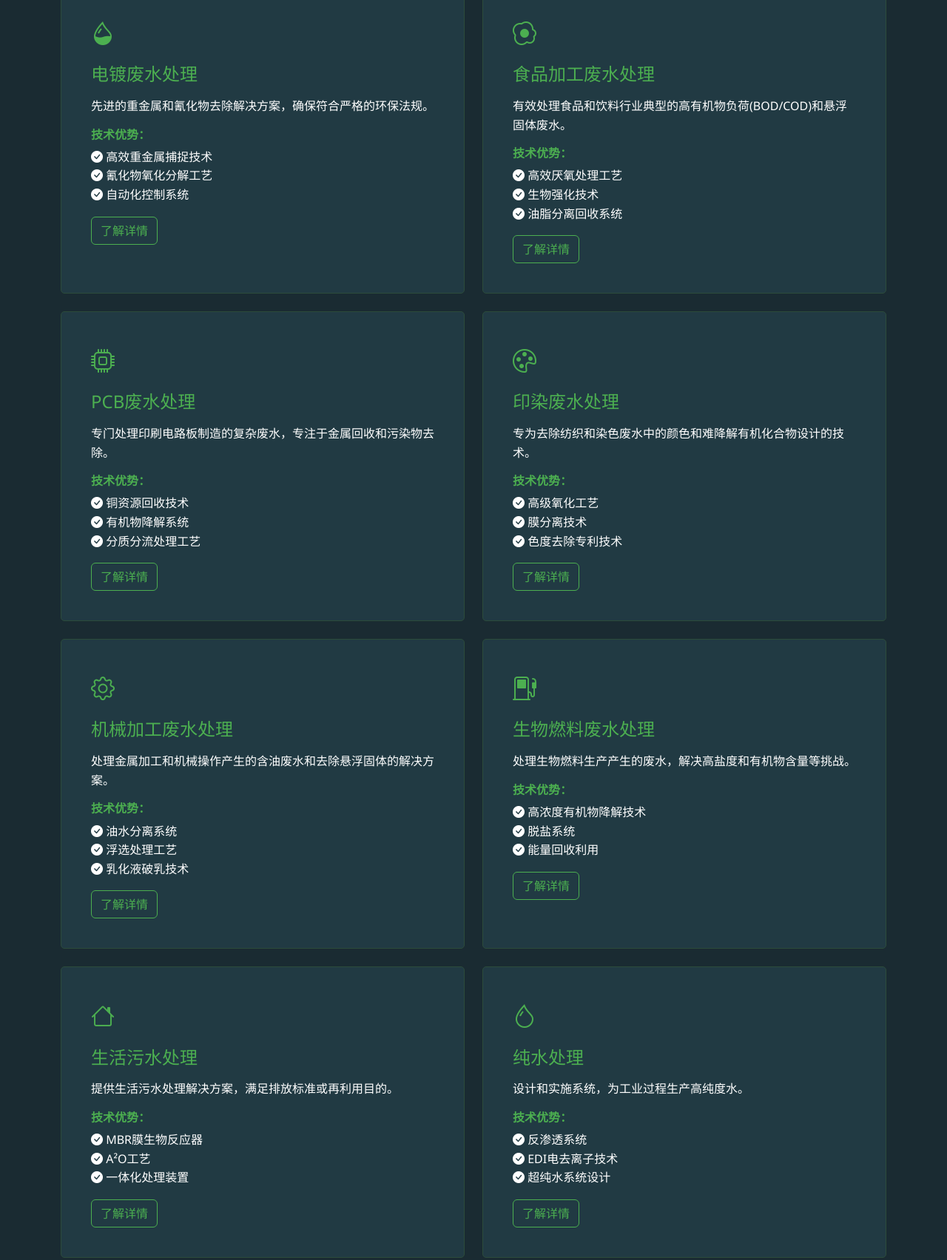
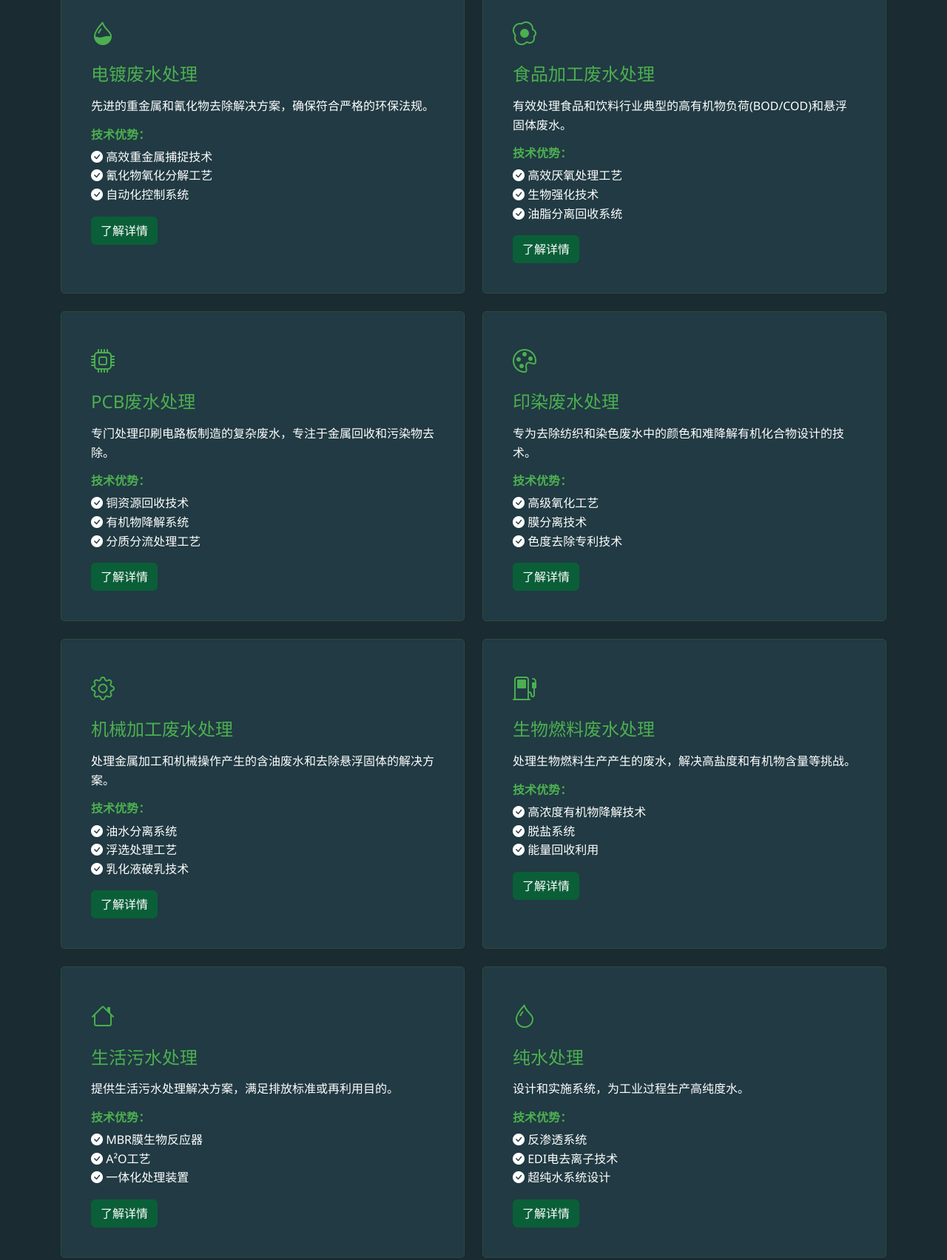
Before and after one commit to colanya/enviopro-website, a plain HTML site: page business.html in a window 1280 px wide. Shown: the part 887-2591 px from the top of the page at 74% size. Drawn offline with nearby package versions, Linux system fonts and the light colour scheme.

Commit message:
修改了按钮的样式

```diff
--- a/business.html
+++ b/business.html
@@ -126,7 +126,7 @@
                                     </ul>
                                 </div>
                                 <div class="mt-3">
-                                    <a href="business-electroplating.html" class="btn btn-outline-primary">了解详情</a>
+                                    <a href="business-electroplating.html" class="btn btn-primary">了解详情</a>
                                 </div>
                             </div>
                         </div>
@@ -148,7 +148,7 @@
                                     </ul>
                                 </div>
                                 <div class="mt-3">
-                                    <a href="business-food.html" class="btn btn-outline-primary">了解详情</a>
+                                    <a href="business-food.html" class="btn btn-primary">了解详情</a>
                                 </div>
                             </div>
                         </div>
@@ -170,7 +170,7 @@
                                     </ul>
                                 </div>
                                 <div class="mt-3">
-                                    <a href="business-pcb.html" class="btn btn-outline-primary">了解详情</a>
+                                    <a href="business-pcb.html" class="btn btn-primary">了解详情</a>
                                 </div>
                             </div>
                         </div>
@@ -192,7 +192,7 @@
                                     </ul>
                                 </div>
                                 <div class="mt-3">
-                                    <a href="business-textile.html" class="btn btn-outline-primary">了解详情</a>
+                                    <a href="business-textile.html" class="btn btn-primary">了解详情</a>
                                 </div>
                             </div>
                         </div>
@@ -214,7 +214,7 @@
                                     </ul>
                                 </div>
                                 <div class="mt-3">
-                                    <a href="business-mechanical.html" class="btn btn-outline-primary">了解详情</a>
+                                    <a href="business-mechanical.html" class="btn btn-primary">了解详情</a>
                                 </div>
                             </div>
                         </div>
@@ -236,7 +236,7 @@
                                     </ul>
                                 </div>
                                 <div class="mt-3">
-                                    <a href="business-biofuel.html" class="btn btn-outline-primary">了解详情</a>
+                                    <a href="business-biofuel.html" class="btn btn-primary">了解详情</a>
                                 </div>
                             </div>
                         </div>
@@ -258,7 +258,7 @@
                                     </ul>
                                 </div>
                                 <div class="mt-3">
-                                    <a href="business-sewage.html" class="btn btn-outline-primary">了解详情</a>
+                                    <a href="business-sewage.html" class="btn btn-primary">了解详情</a>
                                 </div>
                             </div>
                         </div>
@@ -280,7 +280,7 @@
                                     </ul>
                                 </div>
                                 <div class="mt-3">
-                                    <a href="business-purewater.html" class="btn btn-outline-primary">了解详情</a>
+                                    <a href="business-purewater.html" class="btn btn-primary">了解详情</a>
                                 </div>
                             </div>
                         </div>
```
Also changed, not shown: index.html (+4 -4 lines).
